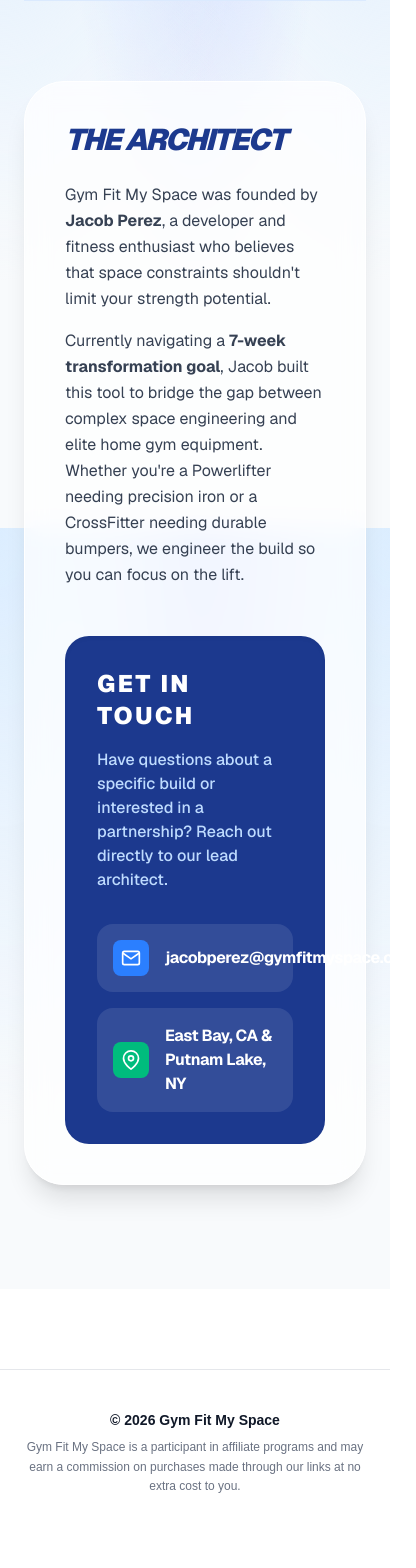
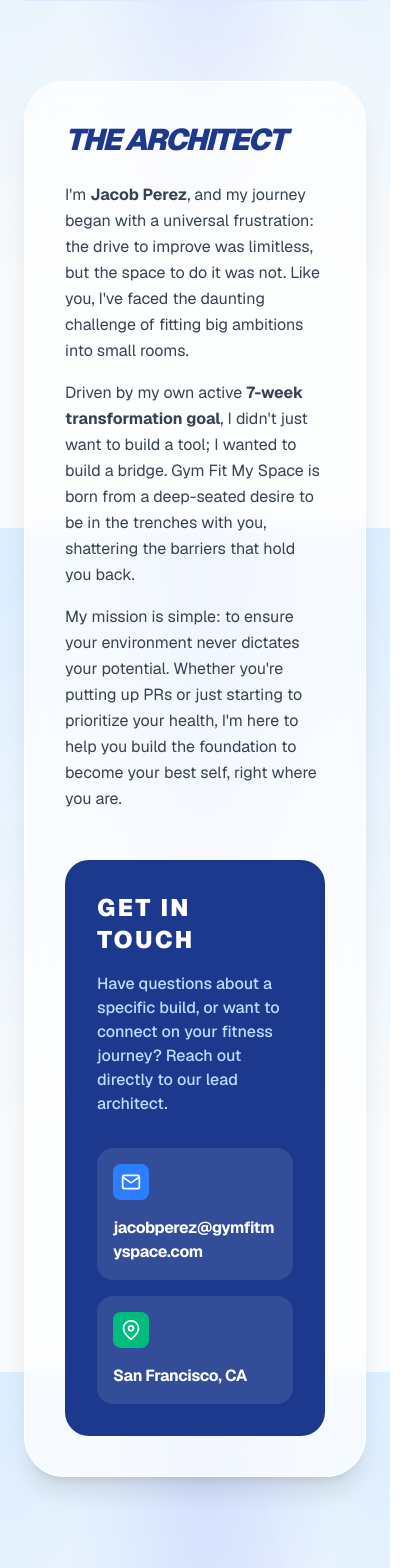
Before and after one commit to jacobito08082/gym-fit-my-space, a Next.js app: page / in a window 390 px wide. Shown: the part 1160-2728 px from the top of the page, 416 px wide, since content can reach past the window. Before the commit the page ends 2697 px from the top, so only its background shows below. Built offline with nearby package versions, Linux system fonts and the light colour scheme.

Commit message:
Updated brand story, location, and email layout

```diff
--- a/app/page.tsx
+++ b/app/page.tsx
@@ -3,7 +3,7 @@
 import { useState } from 'react';
 import { buildGym } from '../utils/builder';
 
-// LOGO COMPONENT: Integrated for a professional look
+// LOGO COMPONENT
 function Logo() {
   return (
     <div className="flex items-center justify-center gap-3 mb-2">
@@ -187,61 +187,62 @@
           </div>
         )}
 
-        {/* ABOUT & CONTACT SECTION: Optimized for Impact.com approval */}
+        {/* UPDATED ABOUT & CONTACT SECTION */}
         <section className="mt-20 border-t border-blue-100 pt-20">
           <div className="bg-white/70 backdrop-blur-md rounded-[2.5rem] p-10 shadow-xl border border-white">
-            <div className="grid grid-cols-1 md:grid-cols-2 gap-12">
+            <div className="grid grid-cols-1 md:grid-cols-2 gap-12 items-start">
 
-              {/* ABOUT US */}
+              {/* ABOUT US - NEW CAPTIVATING STORY */}
               <div>
                 <h2 className="text-3xl font-black tracking-tighter uppercase italic mb-6 text-blue-900">
                   The Architect
                 </h2>
-                <p className="text-gray-700 leading-relaxed mb-4">
-                  Gym Fit My Space was founded by <strong>Jacob Perez</strong>, a developer and fitness enthusiast
-                  who believes that space constraints shouldn't limit your strength potential.
-                </p>
-                <p className="text-gray-700 leading-relaxed">
-                  Currently navigating a <strong>7-week transformation goal</strong>, Jacob built this tool
-                  to bridge the gap between complex space engineering and elite home gym equipment.
-                  Whether you're a Powerlifter needing precision iron or a CrossFitter needing durable bumpers,
-                  we engineer the build so you can focus on the lift.
-                </p>
+                <div className="space-y-4 text-gray-700 leading-relaxed">
+                  <p>
+                    I'm <strong>Jacob Perez</strong>, and my journey began with a universal frustration: the drive to improve was limitless, but the space to do it was not. Like you, I've faced the daunting challenge of fitting big ambitions into small rooms.
+                  </p>
+                  <p>
+                    Driven by my own active <strong>7-week transformation goal</strong>, I didn't just want to build a tool; I wanted to build a bridge. Gym Fit My Space is born from a deep-seated desire to be in the trenches with you, shattering the barriers that hold you back.
+                  </p>
+                  <p>
+                    My mission is simple: to ensure your environment never dictates your potential. Whether you're putting up PRs or just starting to prioritize your health, I'm here to help you build the foundation to become your best self, right where you are.
+                  </p>
+                </div>
               </div>
 
-              {/* CONTACT US */}
-              <div className="bg-blue-900 rounded-3xl p-8 text-white shadow-inner">
+              {/* CONTACT US - FIXED EMAIL LAYOUT & NEW LOCATION */}
+              <div className="bg-blue-900 rounded-3xl p-8 text-white shadow-inner h-full">
                 <h2 className="text-2xl font-black uppercase tracking-widest mb-4">Get In Touch</h2>
                 <p className="text-blue-200 mb-8 font-medium">
-                  Have questions about a specific build or interested in a partnership?
-                  Reach out directly to our lead architect.
+                  Have questions about a specific build, or want to connect on your fitness journey? Reach out directly to our lead architect.
                 </p>
 
                 <div className="space-y-4">
                   <a
                     href="mailto:jacobperez@gymfitmyspace.com"
-                    className="flex items-center gap-4 bg-white/10 p-4 rounded-2xl hover:bg-white/20 transition group"
+                    className="flex flex-col sm:flex-row items-start sm:items-center gap-4 bg-white/10 p-4 rounded-2xl hover:bg-white/20 transition group w-full"
                   >
-                    <div className="bg-blue-500 p-2 rounded-lg group-hover:scale-110 transition">
+                    <div className="bg-blue-500 p-2 rounded-lg group-hover:scale-110 transition flex-shrink-0">
                       <svg width="20" height="20" viewBox="0 0 24 24" fill="none" stroke="white" strokeWidth="2">
                         <path d="M4 4h16c1.1 0 2 .9 2 2v12c0 1.1-.9 2-2 2H4c-1.1 0-2-.9-2-2V6c0-1.1.9-2 2-2z"/>
                         <polyline points="22,6 12,13 2,6"/>
                       </svg>
                     </div>
-                    <span className="font-bold tracking-tight">jacobperez@gymfitmyspace.com</span>
+                    <span className="font-bold tracking-tight break-all sm:break-normal">jacobperez@gymfitmyspace.com</span>
                   </a>
 
-                  <div className="flex items-center gap-4 bg-white/10 p-4 rounded-2xl">
-                    <div className="bg-emerald-500 p-2 rounded-lg">
+                  <div className="flex flex-col sm:flex-row items-start sm:items-center gap-4 bg-white/10 p-4 rounded-2xl w-full">
+                    <div className="bg-emerald-500 p-2 rounded-lg flex-shrink-0">
                       <svg width="20" height="20" viewBox="0 0 24 24" fill="none" stroke="white" strokeWidth="2">
                         <path d="M21 10c0 7-9 13-9 13s-9-6-9-13a9 9 0 0 1 18 0z"/>
                         <circle cx="12" cy="10" r="3"/>
                       </svg>
                     </div>
-                    <span className="font-bold tracking-tight">East Bay, CA & Putnam Lake, NY</span>
+                    <span className="font-bold tracking-tight">San Francisco, CA</span>
                   </div>
                 </div>
               </div>
+
             </div>
           </div>
         </section>
```
